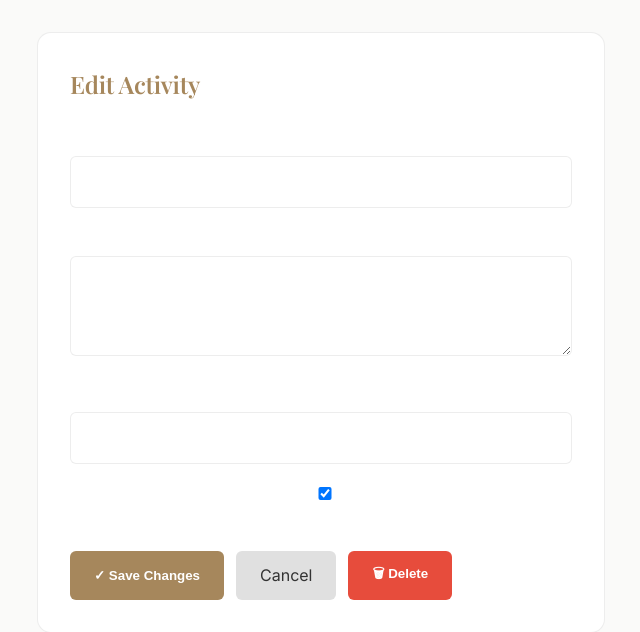
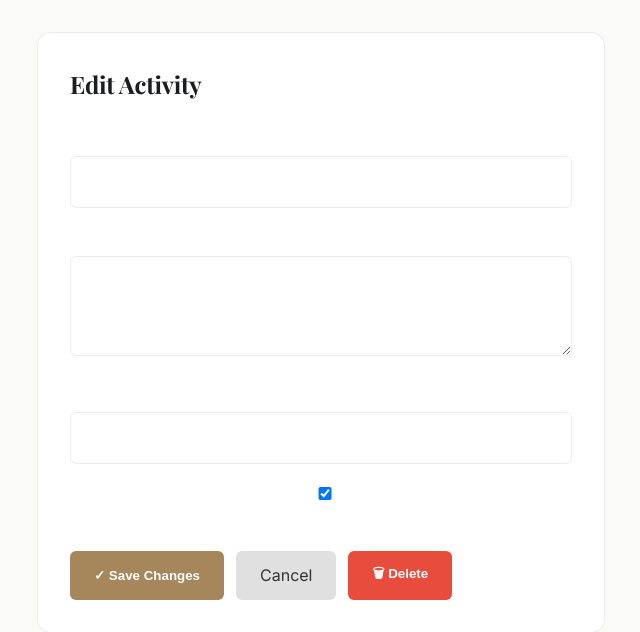
Before and after one commit to Sebascarv1/WEBSITE_CCWEBLAB, a Django app: page /booking/admin/edit-activity/2/ in a window 1280 px wide. Shown: the part 61-693 px from the top of the page, without its empty margins (319-959 px from the left). Run offline with Django 5.2, Linux system fonts and the light colour scheme; a user stored in the database is signed in; data comes from the database, SQL or seed files in the repository; both versions use the stored data as it was after the commit.

Commit message:
Fix: Change form section titles from brass to dark ink color for better readability

```diff
--- a/ccweblab/templates/booking/edit_activity.html
+++ b/ccweblab/templates/booking/edit_activity.html
@@ -21,7 +21,7 @@
     .admin-nav a { font-size: 0.95rem; }
     .container { max-width: 600px; margin: 0 auto; padding: 32px 16px; }
     .admin-form { background: white; border: 1px solid var(--border); border-radius: var(--radius); padding: 32px; }
-    .form-section h2 { margin: 0 0 24px; font-size: 1.5rem; color: var(--brass); }
+    .form-section h2 { margin: 0 0 24px; font-size: 1.5rem; color: #1B1D1F; font-weight: 700; }
     .form-group { margin-bottom: 20px; }
     .form-group label { display: block; font-weight: 600; margin-bottom: 8px; }
     .form-group input, .form-group textarea { width: 100%; padding: 12px; border: 1px solid var(--border); border-radius: 6px; font-size: 1rem; font-family: inherit; box-sizing: border-box; }
--- a/ccweblab/templates/booking/edit_availability_slot.html
+++ b/ccweblab/templates/booking/edit_availability_slot.html
@@ -21,7 +21,7 @@
     .admin-nav a { font-size: 0.95rem; }
     .container { max-width: 600px; margin: 0 auto; padding: 32px 16px; }
     .admin-form { background: white; border: 1px solid var(--border); border-radius: var(--radius); padding: 32px; }
-    .form-section h2 { margin: 0 0 24px; font-size: 1.5rem; color: var(--brass); }
+    .form-section h2 { margin: 0 0 24px; font-size: 1.5rem; color: #1B1D1F; font-weight: 700; }
     .form-group { margin-bottom: 20px; }
     .form-group label { display: block; font-weight: 600; margin-bottom: 8px; }
     .form-group input, .form-group select { width: 100%; padding: 12px; border: 1px solid var(--border); border-radius: 6px; font-size: 1rem; font-family: inherit; box-sizing: border-box; color: #333; }
```
Also changed, not shown: ccweblab/db.sqlite3.
